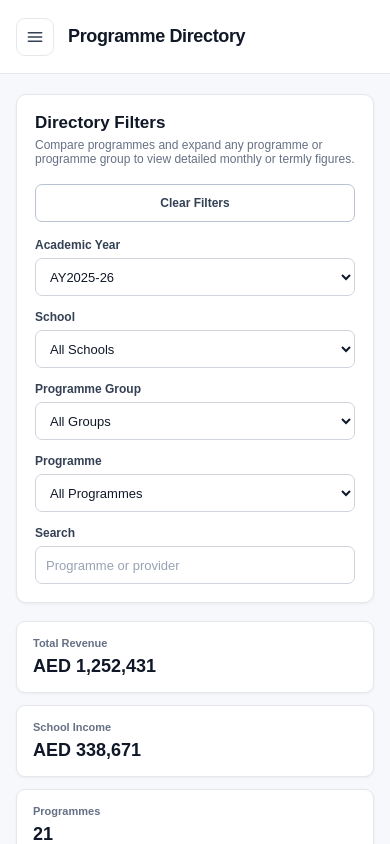
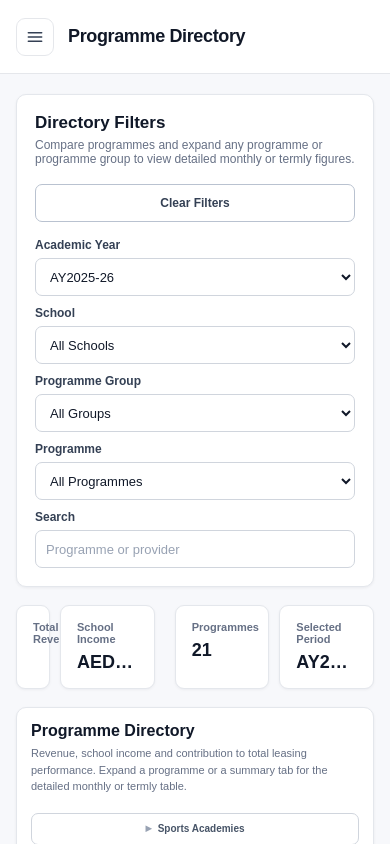
Before and after one commit to mo-seoudi/leasing, a React (Vite) app: page /leasing/programmes in a window 390 px wide. Shown: the top 844 px of the page. Built offline with nearby package versions, Linux system fonts and the light colour scheme.

Commit message:
Update ProgrammeDirectoryPage.css

```diff
--- a/src/pages/leasing/ProgrammeDirectoryPage.css
+++ b/src/pages/leasing/ProgrammeDirectoryPage.css
@@ -9,13 +9,54 @@
  * ProgrammeComparisonPage.css.
  */
 
-.directory-comparison-filter-grid {
+/*
+ * Keep the filter row and KPI row on the same five-column grid
+ * so the cards align perfectly beneath their related controls.
+ */
+.directory-comparison-filter-grid,
+.programme-directory-page .programme-summary-strip {
+  display: grid;
   grid-template-columns:
     minmax(140px, 1fr)
     minmax(140px, 1fr)
     minmax(160px, 1fr)
     minmax(170px, 1fr)
     minmax(180px, 0.9fr);
+  gap: 10px;
+}
+
+/*
+ * KPI alignment:
+ * Total Revenue      → Academic Year
+ * School Income      → School
+ * Programmes         → Programme
+ * Selected Period    → Search
+ *
+ * Column 3 remains intentionally empty beneath Programme Group.
+ */
+.programme-directory-page
+  .programme-summary-strip > div:nth-child(1) {
+  grid-column: 1;
+}
+
+.programme-directory-page
+  .programme-summary-strip > div:nth-child(2) {
+  grid-column: 2;
+}
+
+.programme-directory-page
+  .programme-summary-strip > div:nth-child(3) {
+  grid-column: 4;
+}
+
+.programme-directory-page
+  .programme-summary-strip > div:nth-child(4) {
+  grid-column: 5;
+}
+
+.programme-directory-page
+  .programme-summary-strip > div {
+  min-width: 0;
 }
 
 .directory-search-filter input {
@@ -490,9 +531,16 @@
 }
 
 @media (max-width: 1100px) {
-  .directory-comparison-filter-grid {
+  .directory-comparison-filter-grid,
+  .programme-directory-page
+    .programme-summary-strip {
     grid-template-columns:
       repeat(2, minmax(180px, 1fr));
+  }
+
+  .programme-directory-page
+    .programme-summary-strip > div {
+    grid-column: auto;
   }
 
   .directory-header-controls {
@@ -520,8 +568,15 @@
 }
 
 @media (max-width: 700px) {
-  .directory-comparison-filter-grid {
+  .directory-comparison-filter-grid,
+  .programme-directory-page
+    .programme-summary-strip {
     grid-template-columns: 1fr;
+  }
+
+  .programme-directory-page
+    .programme-summary-strip > div {
+    grid-column: auto;
   }
 
   .directory-table-card {
```
